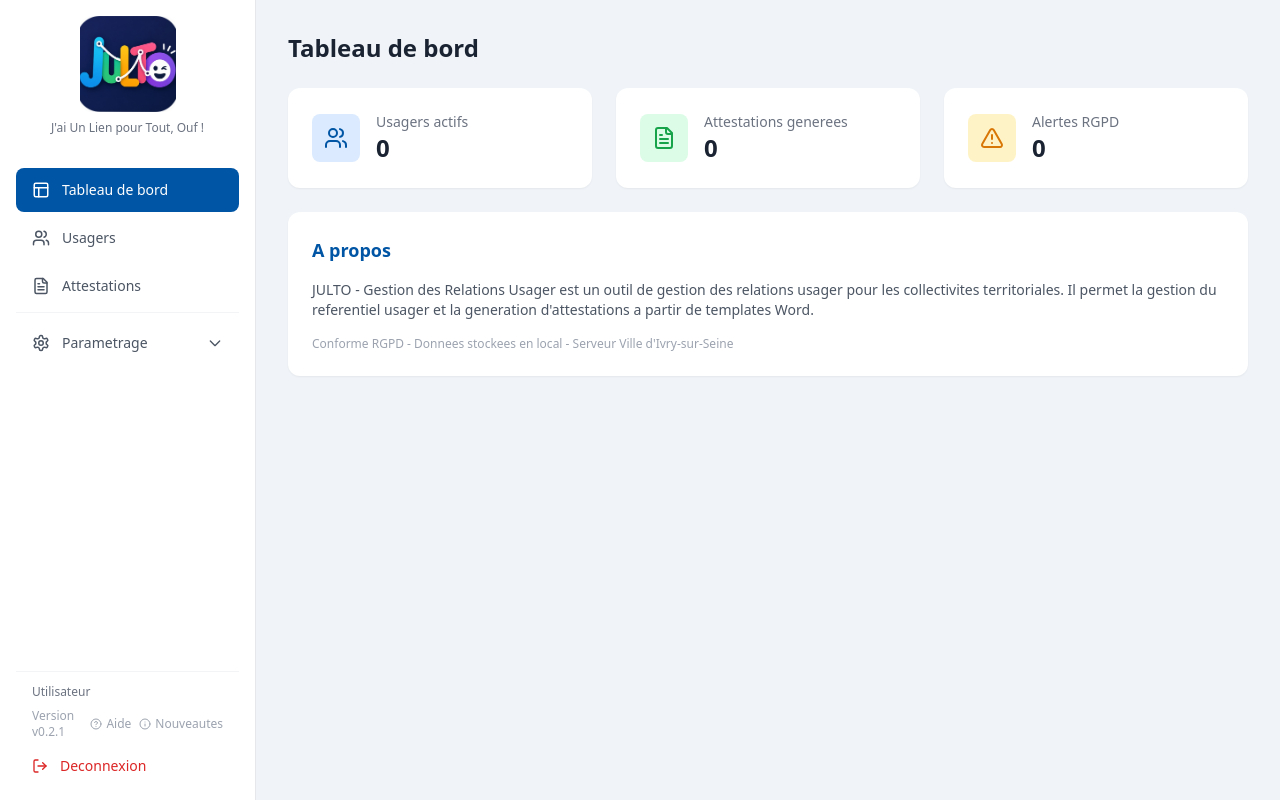
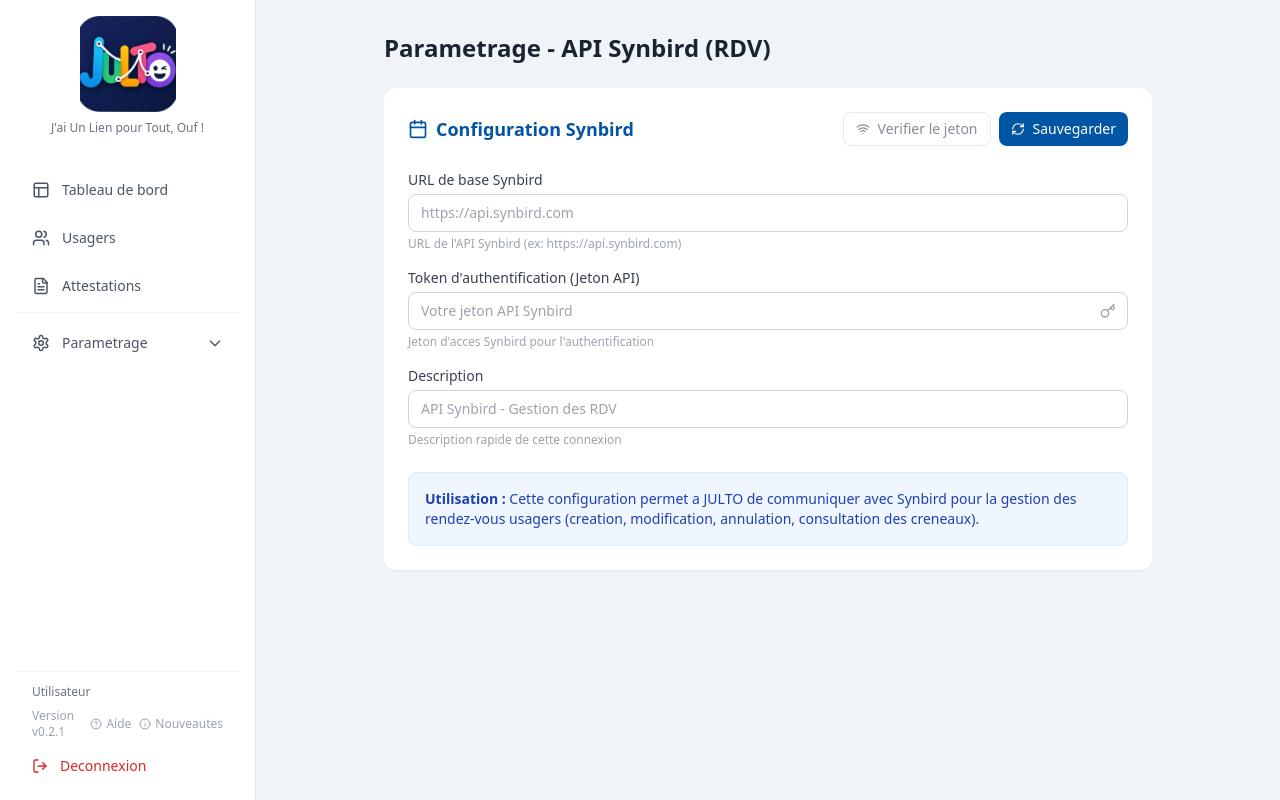
Before and after one commit to Crapoto94/GRU, a React (Vite) app in the folder frontend/: page /parametrage/synbird in a window 1280 px wide. Before the commit this address led to /. Built offline with nearby package versions, Linux system fonts and the light colour scheme; no server answers; sample sign-in values are in the browser's storage.

Commit message:
feat: add Synbird API configuration (URL, token) with verification test

```diff
--- a/frontend/src/App.tsx
+++ b/frontend/src/App.tsx
@@ -13,6 +13,7 @@
 import ParametrageAttestations from "./pages/ParametrageAttestations";
 import ParametrageDatabase from "./pages/ParametrageDatabase";
 import ParametrageApiVille from "./pages/ParametrageApiVille";
+import ParametrageSynbird from "./pages/ParametrageSynbird";
 import UsersPage from "./pages/UsersPage";
 import LogsPage from "./pages/LogsPage";
 
@@ -57,6 +58,7 @@
                   <Route path="/parametrage/attestations" element={<ParametrageAttestations />} />
                   <Route path="/parametrage/base-de-donnees" element={<ParametrageDatabase />} />
                   <Route path="/parametrage/api-ville" element={<ParametrageApiVille />} />
+                  <Route path="/parametrage/synbird" element={<ParametrageSynbird />} />
                   <Route path="/parametrage/utilisateurs" element={<UsersPage />} />
                   <Route path="/parametrage/logs" element={<LogsPage />} />
                   <Route path="*" element={<Navigate to="/" replace />} />
--- a/frontend/src/components/Sidebar.tsx
+++ b/frontend/src/components/Sidebar.tsx
@@ -1,5 +1,5 @@
 import { NavLink, useNavigate } from "react-router-dom";
-import { Users, FileText, Layout, Settings, LogOut, Database, Shield, Globe, ScrollText, Info, HelpCircle } from "lucide-react";
+import { Users, FileText, Layout, Settings, LogOut, Database, Shield, Globe, ScrollText, Info, HelpCircle, Calendar } from "lucide-react";
 import { useState } from "react";
 import { useAuth } from "../contexts/AuthContext";
 import { getVersion, formatVersion } from "../services/version";
@@ -82,6 +82,10 @@
                 <Globe size={14} />
                 API Ville
               </NavLink>
+              <NavLink to="/parametrage/synbird" className={subLinkClass}>
+                <Calendar size={14} />
+                API Synbird (RDV)
+              </NavLink>
               <NavLink to="/parametrage/utilisateurs" className={subLinkClass}>
                 <Shield size={14} />
                 Comptes utilisateurs
--- /dev/null
+++ b/frontend/src/pages/ParametrageSynbird.tsx
@@ -0,0 +1,169 @@
+import { useState, useEffect } from "react";
+import { Calendar, RefreshCw, CheckCircle, AlertCircle, Wifi, Key } from "lucide-react";
+import toast from "react-hot-toast";
+import api from "../services/api";
+
+interface SynbirdConfig {
+  url: string;
+  token: string;
+  description: string;
+}
+
+export default function ParametrageSynbird() {
+  const [config, setConfig] = useState<SynbirdConfig>({ url: "", token: "", description: "" });
+  const [loading, setLoading] = useState(true);
+  const [saving, setSaving] = useState(false);
+  const [testing, setTesting] = useState(false);
+  const [testResult, setTestResult] = useState<{ ok: boolean; statusCode?: number; latency?: number; message?: string } | null>(null);
+
+  const load = async () => {
+    setLoading(true);
+    try {
+      const res = await api.get("/api/v1/parametrage/synbird");
+      setConfig(res.data);
+    } catch {
+      toast.error("Erreur chargement configuration");
+    } finally {
+      setLoading(false);
+    }
+  };
+
+  const save = async () => {
+    setSaving(true);
+    try {
+      await api.put("/api/v1/parametrage/synbird", config);
+      toast.success("Configuration Synbird sauvegardee");
+    } catch {
+      toast.error("Erreur sauvegarde");
+    } finally {
+      setSaving(false);
+    }
+  };
+
+  const testConnection = async () => {
+    setTesting(true);
+    setTestResult(null);
+    try {
+      const res = await api.post("/api/v1/parametrage/synbird/test", config);
+      setTestResult(res.data);
+    } catch {
+      setTestResult({ ok: false, message: "Erreur de requete" });
+    } finally {
+      setTesting(false);
+    }
+  };
+
+  useEffect(() => { load(); }, []);
+
+  if (loading) return <div className="text-center py-12 text-gray-500">Chargement...</div>;
+
+  return (
+    <div className="max-w-3xl mx-auto space-y-6">
+      <h1 className="text-2xl font-bold text-ville-dark">Parametrage - API Synbird (RDV)</h1>
+
+      <div className="bg-white rounded-xl shadow-sm p-6">
+        <div className="flex items-center justify-between mb-6">
+          <h2 className="text-lg font-semibold text-ville-primary flex items-center gap-2">
+            <Calendar size={20} />
+            Configuration Synbird
+          </h2>
+          <div className="flex gap-2">
+            <button
+              onClick={testConnection}
+              disabled={testing || !config.url || !config.token}
+              className="flex items-center gap-2 px-3 py-1.5 border border-gray-300 rounded-lg text-sm hover:bg-gray-50 disabled:opacity-50 disabled:cursor-not-allowed"
+            >
+              <Wifi size={14} />
+              Verifier le jeton
+            </button>
+            <button
+              onClick={save}
+              disabled={saving}
+              className="flex items-center gap-2 px-3 py-1.5 bg-ville-primary text-white rounded-lg text-sm hover:bg-blue-700 disabled:opacity-50"
+            >
+              <RefreshCw size={14} className={saving ? "animate-spin" : ""} />
+              {saving ? "Sauvegarde..." : "Sauvegarder"}
+            </button>
+          </div>
+        </div>
+
+        {testResult && (
+          <div className={`mb-6 p-4 rounded-lg text-sm flex items-start gap-3 ${testResult.ok ? "bg-green-50 text-green-700" : "bg-red-50 text-red-700"}`}>
+            {testResult.ok ? <CheckCircle size={18} className="mt-0.5" /> : <AlertCircle size={18} className="mt-0.5" />}
+            <div>
+              {testResult.ok ? (
+                <>
+                  <p className="font-medium">Verification du jeton reussie</p>
+                  <p className="text-xs mt-1">Status HTTP {testResult.statusCode} — Latence : {testResult.latency}ms</p>
+                </>
+              ) : (
+                <>
+                  <p className="font-medium">Echec de la verification</p>
+                  {testResult.message && <p className="text-xs mt-1">{testResult.message}</p>}
+                  {testResult.latency !== undefined && <p className="text-xs mt-0.5">Latence : {testResult.latency}ms</p>}
+                </>
+              )}
+            </div>
+          </div>
+        )}
+
+        <div className="space-y-4">
+          <div>
+            <label className="block text-sm font-medium text-gray-700 mb-1">URL de base Synbird</label>
+            <input
+              type="text"
+              value={config.url}
+              onChange={(e) => setConfig({ ...config, url: e.target.value })}
+              className="w-full px-3 py-2 border border-gray-300 rounded-lg text-sm"
+              placeholder="https://api.synbird.com"
+            />
+            <p className="text-xs text-gray-400 mt-1">URL de l'API Synbird (ex: https://api.synbird.com)</p>
+          </div>
+
+          <div>
+            <label className="block text-sm font-medium text-gray-700 mb-1">Token d'authentification (Jeton API)</label>
+            <div className="relative">
+              <input
+                type="password"
+                value={config.token}
+                onChange={(e) => setConfig({ ...config, token: e.target.value })}
+                className="w-full px-3 py-2 border border-gray-300 rounded-lg text-sm pr-10"
+                placeholder="Votre jeton API Synbird"
+              />
+              <button
+                type="button"
+                onClick={() => {
+                  const input = document.querySelector('input[type="password"]') as HTMLInputElement;
+                  if (input) input.type = input.type === "password" ? "text" : "password";
+                }}
+                className="absolute right-3 top-1/2 -translate-y-1/2 text-gray-400 hover:text-gray-600"
+              >
+                <Key size={16} />
+              </button>
+            </div>
+            <p className="text-xs text-gray-400 mt-1">Jeton d'acces Synbird pour l'authentification</p>
+          </div>
+
+          <div>
+            <label className="block text-sm font-medium text-gray-700 mb-1">Description</label>
+            <input
+              type="text"
+              value={config.description}
+              onChange={(e) => setConfig({ ...config, description: e.target.value })}
+              className="w-full px-3 py-2 border border-gray-300 rounded-lg text-sm"
+              placeholder="API Synbird - Gestion des RDV"
+            />
+            <p className="text-xs text-gray-400 mt-1">Description rapide de cette connexion</p>
+          </div>
+        </div>
+
+        <div className="mt-6 p-4 bg-blue-50 rounded-lg border border-blue-100">
+          <p className="text-sm text-blue-800">
+            <strong>Utilisation :</strong> Cette configuration permet a JULTO de communiquer avec Synbird pour la gestion des rendez-vous usagers
+            (creation, modification, annulation, consultation des creneaux).
+          </p>
+        </div>
+      </div>
+    </div>
+  );
+}
```
Also changed, not shown: 1 other file (tests, documents, lock files or other folders).
